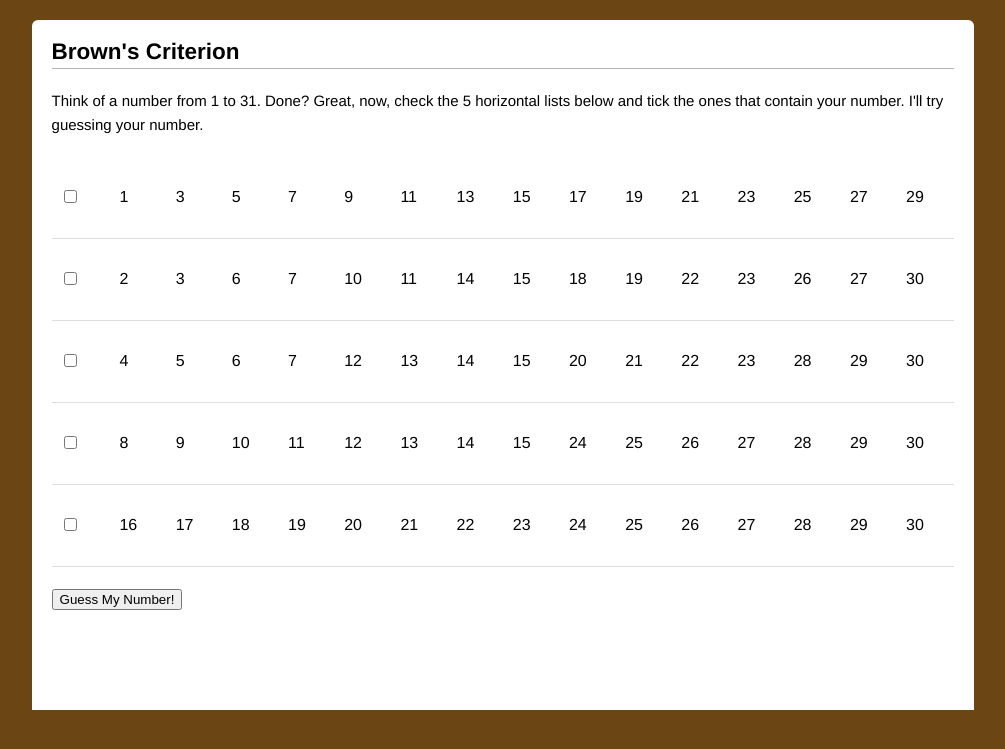
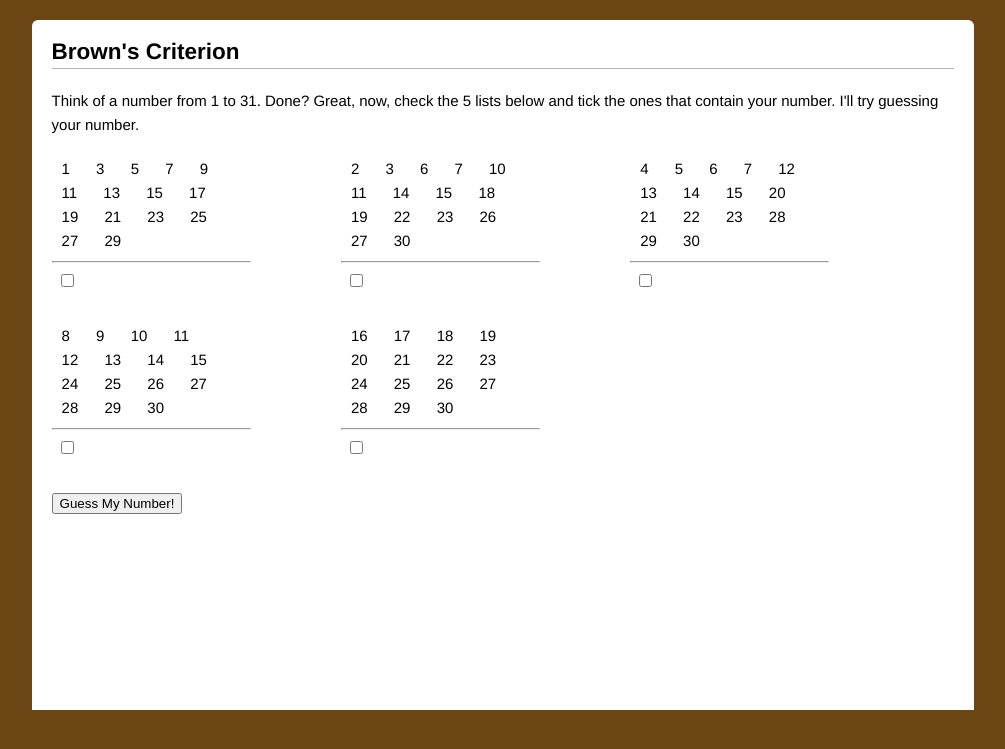
Before and after one commit to shreyas-satish/shreyas-satish.github.com, a Jekyll site: the page brown.html, which Jekyll copies as it is, in a window 1280 px wide. Shown: the top 749 px of the page, without its empty margins (137-1142 px from the left). Built offline with Jekyll 4.4.1, drawn with Linux system fonts in a browser that asks for light colours; nearby versions of some CDN libraries; Markdown is read by kramdown in place of the engine named in the settings.

Commit message:
Fixed style for brown

```diff
--- a/brown.html
+++ b/brown.html
@@ -27,55 +27,24 @@
     margin-top: 20px;
     margin-bottom: 20px;
   }
-  table {
-    max-width: 100%;
-    background-color: transparent;
-    border-collapse: collapse;
-    border-spacing: 0;
+
+  ul.card {
+    text-align: left;
+    padding-left: 10px;
   }
 
-  .table {
-    width: 100%;
-    margin-bottom: 20px;
+  ul.card li {
+    display: inline;
+    list-style-type: none;
+    padding-right: 22px;
+    margin-right: 0;
+    border-left: none;
+    padding-left: 0;
   }
 
-  .table th,
-  .table td {
-    padding: 30px 8px 30px 8px;
-    line-height: 20px;
-    text-align: left;
-    vertical-align: top;
-    border-bottom: 1px solid #dddddd;
-    font-size: 16px;
-  }
-
-  .table th {
-    font-weight: bold;
-  }
-
-  .table tr:hover {
-    background: #f2f2f2;
-  }
-
-  .table thead th {
-    vertical-align: bottom;
-  }
-
-  .table caption + thead tr:first-child th,
-  .table caption + thead tr:first-child td,
-  .table colgroup + thead tr:first-child th,
-  .table colgroup + thead tr:first-child td,
-  .table thead:first-child tr:first-child th,
-  .table thead:first-child tr:first-child td {
-    border-top: 0;
-  }
-
-  .table tbody + tbody {
-    border-top: 2px solid #dddddd;
-  }
-
-  .table .table {
-    background-color: #ffffff;
+  li.card-check {
+    display: block;
+    margin-left: 5px;
   }
 
   </style>
@@ -90,22 +59,23 @@
             <h2>Brown's Criterion</h2>
           </div>
           <div class = 'spaced-row'>
-            Think of a number from 1 to 31. Done? Great, now, check the 5 horizontal lists below and tick the ones that contain your number. I'll try guessing your number.
+            Think of a number from 1 to 31. Done? Great, now, check the 5 lists below and tick the ones that contain your number. I'll try guessing your number.
           </div>
           <div class = 'numbers'>
             <script id="cards-template" type="text/x-handlebars-template">
-            <table class = 'table'>
-            {{#each cards}}
-            <tr>
-            <td><input type = 'checkbox' value = {{@key}}></td>
-            {{#each this}}
-            <td>
-            {{this}}
-            </td>
-            {{/each}}
-            </tr>
-            {{/each}}
-            </table>
+              <div class = 'row'>
+              {{#each cards}}
+                  <div class="threecol" style = 'margin-right:10%;margin-bottom:30px;'>
+                    <ul class = 'card'>
+                    {{#each this}}
+                      <li>{{this}}</li>
+                    {{/each}}
+                    </ul>
+                    <hr>
+                    <li class = 'card-check'><input type = 'checkbox' value = {{@key}}></li>
+                  </div>
+              {{/each}}
+              </div>
             </script>
           </div>
           <div id = 'content-placeholder'></div>
```
